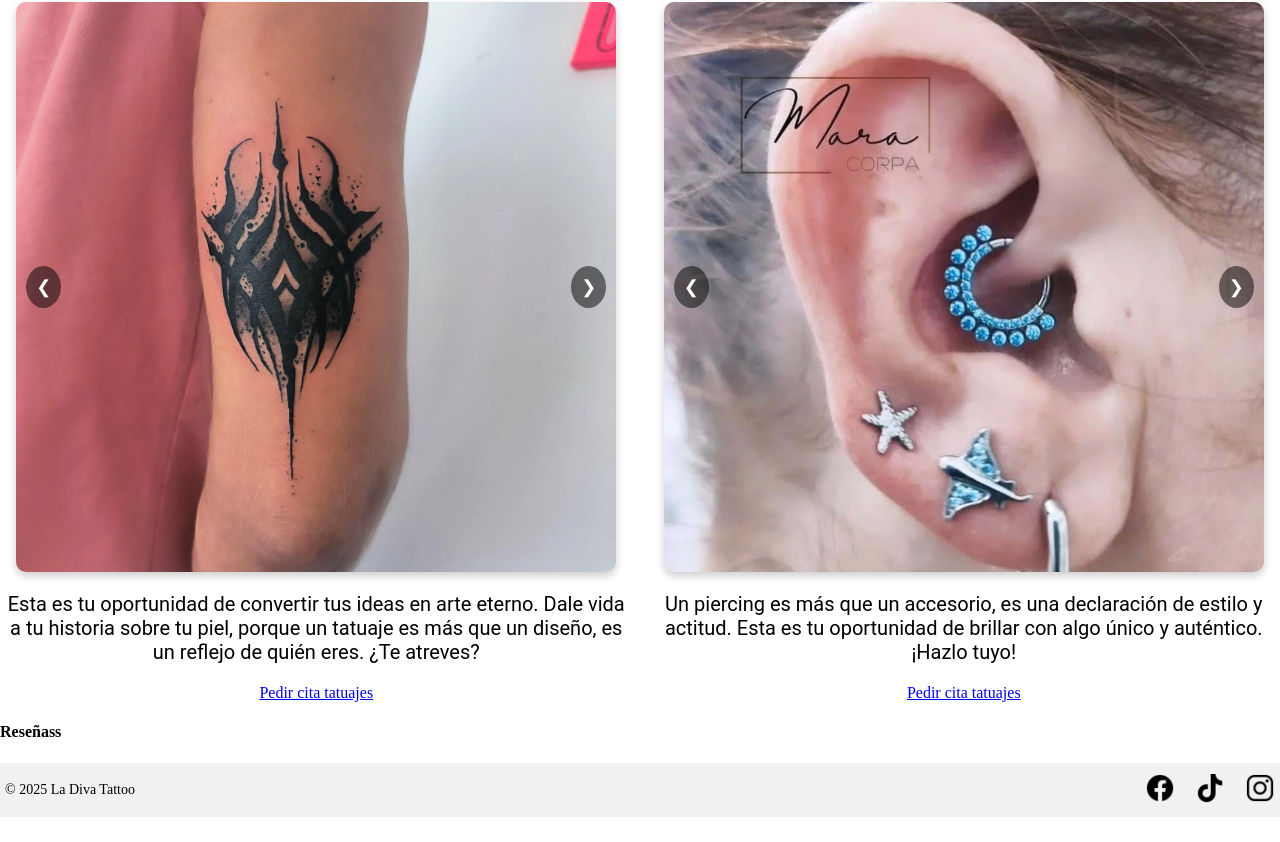
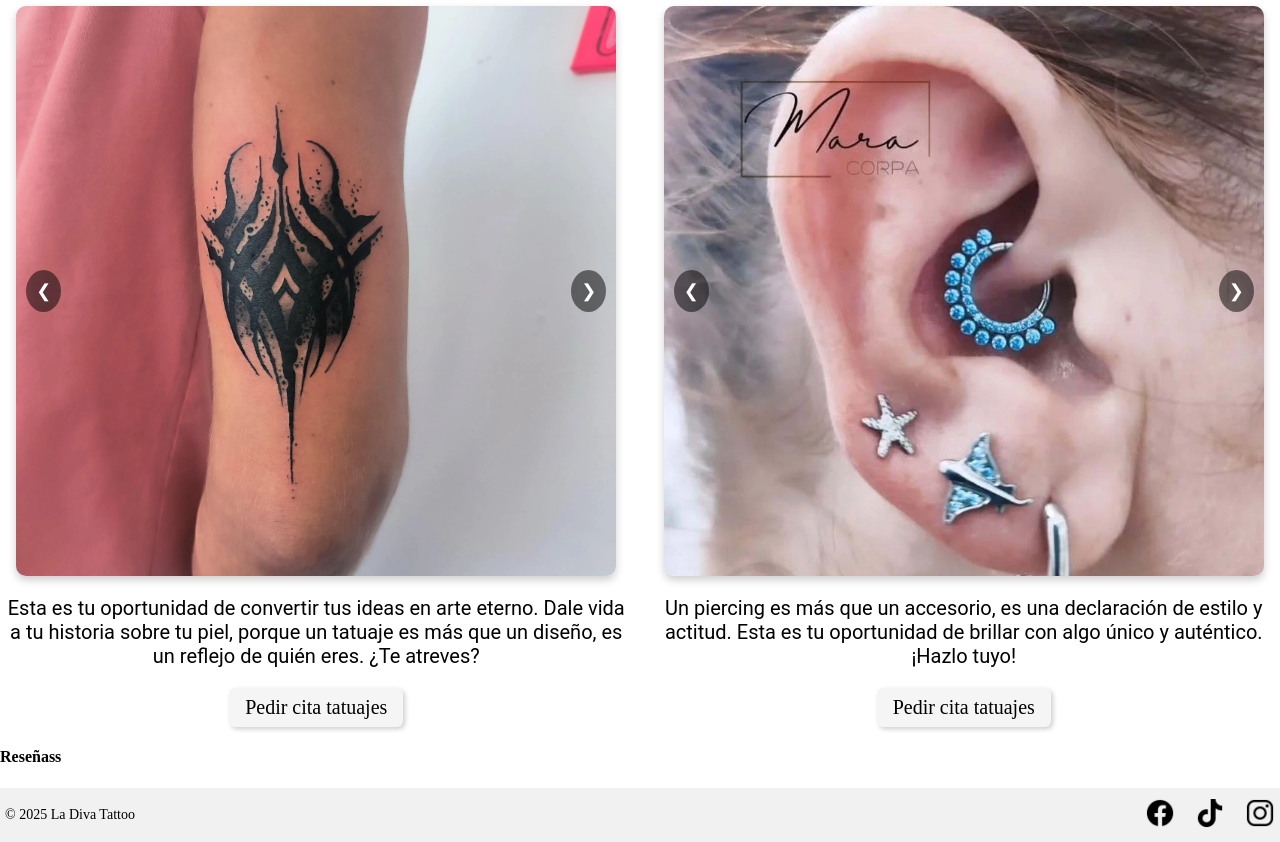
Before and after one commit to KhenjiPrime08/deployLaDivaReact, a React (Vite) app: page / in a window 1280 px wide. Shown: the part 845-1687 px from the top of the page. Before the commit the page ends 1662 px from the top, so only its background shows below. Built offline with nearby package versions, Linux system fonts and the light colour scheme.

Commit message:
Link añadido a paginas desde home

```diff
--- a/src/App.jsx
+++ b/src/App.jsx
@@ -5,8 +5,13 @@ import { Route, Routes } from 'react-router-dom'
 import Home from './pages/Home.jsx'
 import CitaTattoo from './pages/Cita-Tattoo.jsx'
 import { useEffect, useState } from 'react'
+import Login from './pages/Login.jsx'
+import Register from './pages/Register.jsx'
 
 function App() {
+
+  const [logged, setLogged] = useState(true);
+
 
   const [darkMode, setDarkMode] = useState(() => {
     // Cogemos la preferencia del localStorage
@@ -26,11 +31,13 @@ function App() {
 
 
     <section className={`App ${darkMode ? 'dark' : ''}`}>
-      <Header darkmode={darkMode} toggleTheme={toggleTheme} />
+      <Header darkmode={darkMode} toggleTheme={toggleTheme} logged={logged} />
       <main>
           <Routes>
-              <Route path='/' element={<Home darkMode={darkMode} />} />
+              <Route path='/' element={<Home darkMode={darkMode} logged={logged}/>} />
               <Route path='/citaTattoo' element={<CitaTattoo />} />
+              <Route path='/login' element={<Login />} />
+              <Route path='/register' element={<Register />} />
           </Routes>
       </main>
       <Footer />
--- a/src/components/Header.jsx
+++ b/src/components/Header.jsx
@@ -1,15 +1,18 @@
 import React, { useState } from 'react';
 import iconos from '../assets/images/iconos/Iconos.js'
 import "../styles/Css/Header.css";
+import { Link } from 'react-router-dom';
 
-function Header({darkmode, toggleTheme}) {
+function Header({darkmode, toggleTheme, logged}) {
 
-    const [logged, setLogged] = useState(false); // Solo como ejemplo
+
 
     return (
         <header className={darkmode ? "dark" : ""}>
             <article className="logo-container">
-                <img src={darkmode ? iconos.logo : iconos.logo_oscuro} alt="Logo de la diva" className={`logo ${darkmode ? "dark" : ""}`} />
+                <Link to='/'>
+                    <img src={darkmode ? iconos.logo : iconos.logo_oscuro} alt="Logo de la diva" className={`logo ${darkmode ? "dark" : ""}`} />
+                </Link>
             </article>
             <nav>
                 <ul>
--- a/src/pages/Home.jsx
+++ b/src/pages/Home.jsx
@@ -9,7 +9,7 @@ import { Link } from 'react-router-dom';
 import Separador from '../components/Separador.jsx';
 
 
-function Home({darkMode}) {
+function Home({darkMode, logged}) {
 
   const tattooImages = [
     yani.batman,
@@ -61,14 +61,14 @@ function Home({darkMode}) {
           <p>Esta es tu oportunidad de convertir tus ideas en arte eterno.
             Dale vida a tu historia sobre tu piel, porque un tatuaje es más que un diseño,
             es un reflejo de quién eres. ¿Te atreves?</p>
-          <Link to='/citaTattoo' className='btn'>Pedir cita tatuajes</Link>
+          <Link to={logged ? '/citaTattoo' : '/login' } className='btn'>Pedir cita tatuajes</Link>
         </article>
 
         <article className='abajo'>
           <h1>Piercings</h1>
           <Carrusel images={piercingImagesList} />
           <p>Un piercing es más que un accesorio, es una declaración de estilo y actitud. Esta es tu oportunidad de brillar con algo único y auténtico. ¡Hazlo tuyo!</p>
-          <Link to='/citaTattoo' className='btn'>Pedir cita tatuajes</Link>
+          <Link to={logged ? '/citaTattoo' : '/login' } className='btn'>Pedir cita tatuajes</Link>
         </article>
 
 
--- /dev/null
+++ b/src/pages/Login.jsx
@@ -0,0 +1,9 @@
+import React from 'react'
+
+function Login() {
+  return (
+    <div>Login</div>
+  )
+}
+
+export default Login
--- /dev/null
+++ b/src/pages/Register.jsx
@@ -0,0 +1,9 @@
+import React from 'react'
+
+function Register() {
+  return (
+    <div>Register</div>
+  )
+}
+
+export default Register
--- a/src/styles/Css/Home.css
+++ b/src/styles/Css/Home.css
@@ -137,4 +137,31 @@
   }
 }
 
+.btn {
+  background-color: #f5f5f5;
+  color: #000;
+  border: none;
+  padding: 8px 16px;
+  border-radius: 6px;
+  cursor: pointer;
+  box-shadow: 2px 2px 5px rgba(0, 0, 0, 0.2);
+  transition: background-color 0.3s, box-shadow 0.3s;
+  text-decoration: none;
+  font-size: 20px;
+}
+@media screen and (max-width: 768px) {
+  .btn {
+    font-size: 18px;
+  }
+}
+@media screen and (max-width: 480px) {
+  .btn {
+    font-size: 16px;
+  }
+}
+.btn:hover {
+  background-color: #e0e0e0; /* Cambio de color al pasar el mouse */
+  box-shadow: 3px 3px 7px rgba(0, 0, 0, 0.3);
+}
+
 /*# sourceMappingURL=Home.css.map */
--- a/src/styles/Sass/Home.scss
+++ b/src/styles/Sass/Home.scss
@@ -132,3 +132,29 @@
     }
   }
 }
+
+.btn{
+  background-color: #f5f5f5;
+  color: #000;
+  border: none;
+  padding: 8px 16px;
+  border-radius: 6px;
+  cursor: pointer;
+  box-shadow: 2px 2px 5px rgba(0, 0, 0, 0.2);
+  transition: background-color 0.3s, box-shadow 0.3s;
+  text-decoration: none;
+  font-size: 20px;
+
+  @media screen and (max-width: 768px) {
+    font-size: 18px;
+  }
+
+  @media screen and (max-width: 480px) {
+    font-size: 16px;
+  }
+
+  &:hover{
+    background-color: #e0e0e0; /* Cambio de color al pasar el mouse */
+    box-shadow: 3px 3px 7px rgba(0, 0, 0, 0.3);
+  }
+}
```
Also changed, not shown: 1 other file (tests, documents, lock files or other folders).
